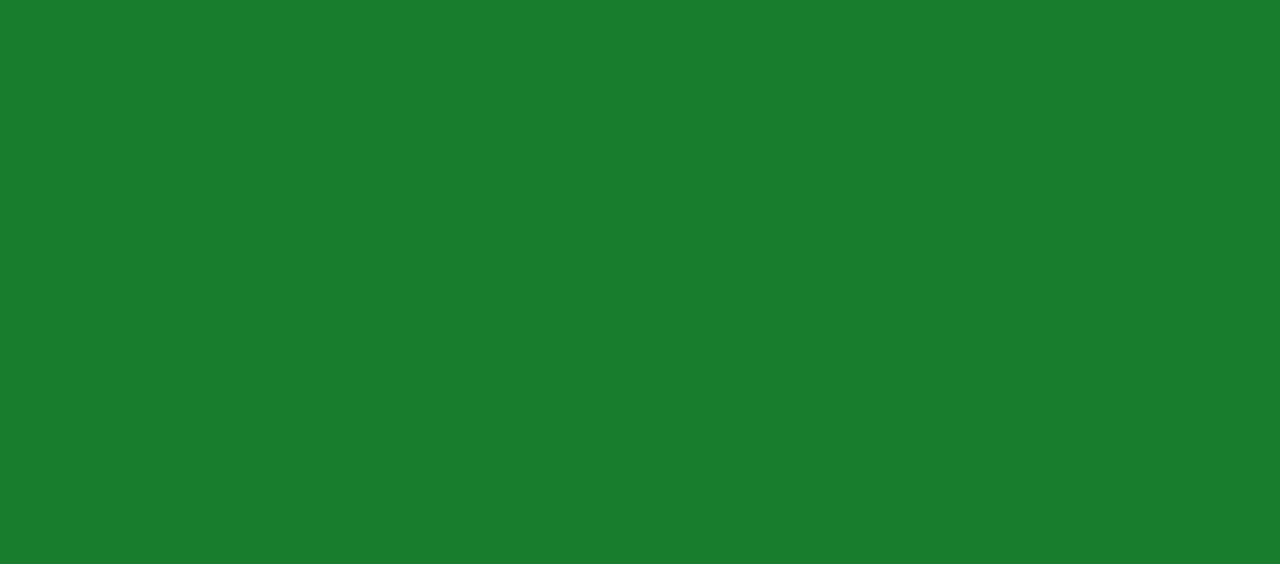
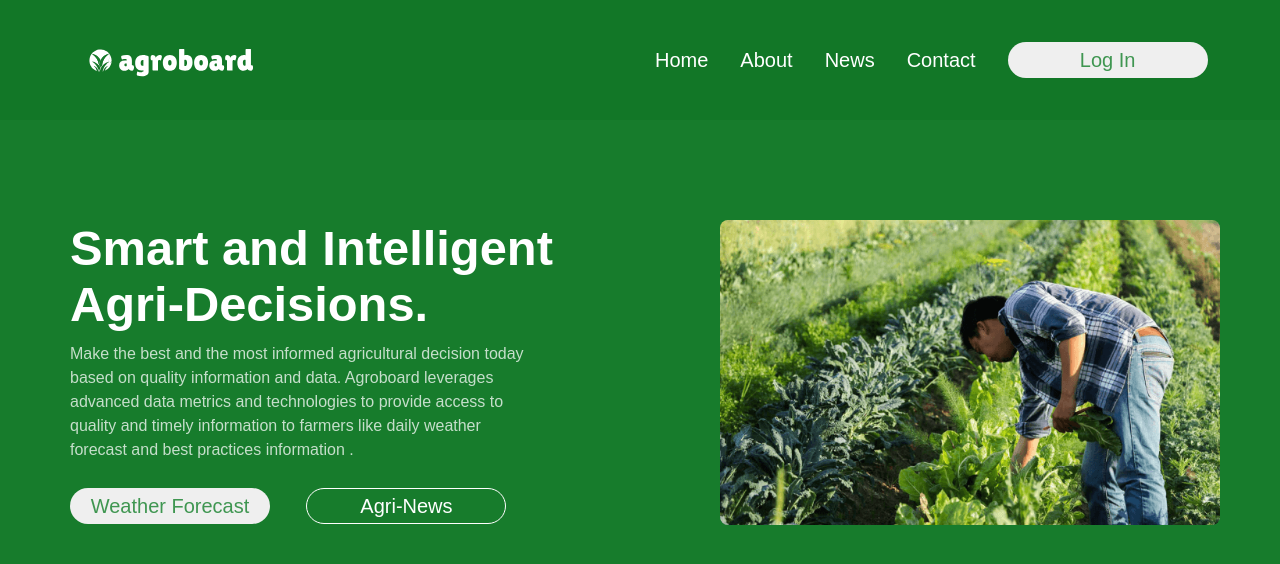
Before and after one commit to Herman100/Agroboard-Project, a plain HTML site: page index.html in a window 1280 px wide. Drawn offline with Linux system fonts and the light colour scheme.

Commit message:
hero section done

```diff
--- a/index.html
+++ b/index.html
@@ -6,6 +6,41 @@
     <link rel="stylesheet" href="styles.css" />
     <title>Agroboard | Smart Decisions</title>
   </head>
-  <body></body>
+  <body>
+    <header>
+      <img src="images/Logo.svg" alt="logo" class="logo" />
+      <nav>
+        <ul>
+          <li class="menu-link"><a href="">Home</a></li>
+          <li class="menu-link"><a href="">About</a></li>
+          <li class="menu-link"><a href="">News</a></li>
+          <li class="menu-link"><a href="">Contact</a></li>
+          <li class="menu-link">
+            <a href=""><button>Log In</button></a>
+          </li>
+        </ul>
+      </nav>
+      <!-- Hero Bection Below -->
+    </header>
+    <section class="hero-section">
+      <div class="hero-text">
+        <h1>Smart and Intelligent Agri-Decisions.</h1>
+        <p>
+          Make the best and the most informed agricultural decision today based
+          on quality information and data. Agroboard leverages advanced data
+          metrics and technologies to provide access to quality and timely
+          information to farmers like daily weather forecast and best practices
+          information .
+        </p>
+        <div class="hero-button">
+          <a href=""><button>Weather Forecast</button></a>
+          <a href=""><button class="no-fill">Agri-News</button></a>
+        </div>
+      </div>
+      <div class="hero-image">
+        <img src="images/hero-image.png" alt="hero image of farmer in field" />
+      </div>
+    </section>
+  </body>
   <script src="script.js"></script>
 </html>
--- a/styles.css
+++ b/styles.css
@@ -1,7 +1,123 @@
 * {
   box-sizing: border-box;
+  margin: 0;
+  padding: 0;
 }
 
 body {
   background-color: #177c2c;
+  font-family: "Poppins", sans-serif;
+  color: #fff;
 }
+
+/* THIS IS A THE HEADER SECTION CSS BEGINNING*/
+
+header {
+  display: flex;
+  flex-direction: row;
+  background-color: #127727;
+  min-width: 100%;
+  float: left;
+  padding-left: 70px;
+  margin: 0 auto;
+  align-items: center;
+  height: 120px;
+  margin-bottom: 100px;
+}
+.logo {
+  width: 195px;
+  height: 36px;
+}
+nav {
+  padding-left: 0px;
+}
+
+nav > ul {
+  display: flex;
+  flex-direction: row;
+  justify-content: space-evenly;
+  align-items: center;
+  list-style-type: none;
+  padding-left: 390px;
+}
+
+a {
+  text-decoration: none;
+  color: #fff;
+  font-size: 20px;
+  font-weight: 500;
+}
+
+a:hover {
+  color: #00c684;
+  text-decoration: none;
+  cursor: pointer;
+}
+
+nav > ul > li {
+  padding-right: 32px;
+}
+
+button {
+  border-radius: 43px;
+  stroke: none;
+  width: 200px;
+  height: 36px;
+  border: none;
+  line-height: auto;
+  font-weight: 500;
+  color: #3f9651;
+  font-size: 20px;
+}
+
+/* THIS IS A THE HEADER SECTION CSS ENDING*/
+
+/* THIS IS A THE HERO SECTION CSS BEGINNING*/
+.hero-section {
+  display: flex;
+  width: 100%;
+  padding-left: 70px;
+  margin-bottom: 200px;
+}
+
+.hero-text {
+  margin-right: 78px;
+}
+.hero-text h1 {
+  color: #fff;
+  font-size: 48.83px;
+  font-weight: 900;
+  width: 572px;
+  line-height: 56px;
+  height: 112px;
+}
+
+.hero-text p {
+  color: #fff;
+  opacity: 0.75;
+  font-size: 16px;
+  width: 464px;
+  font-weight: 300;
+  height: 138px;
+  margin-top: 10px;
+  line-height: 24px;
+}
+
+.hero-image img {
+  width: 500px;
+  height: 305px;
+  border-radius: 8px;
+}
+
+.hero-button {
+  margin-top: 8px;
+}
+
+.hero-button .no-fill {
+  border: 1px solid #fff;
+  background-color: transparent;
+  color: #fff;
+  margin-left: 32px;
+}
+
+/* THIS IS A THE HERO SECTION CSS ENDING*/
```
Also changed, not shown: images/Logo.svg (added), images/data-analysis.svg (added), images/data-visual.svg (added), images/hero-image.png (added), images/scientist.svg (added), images/weather-forecast.svg (added).
